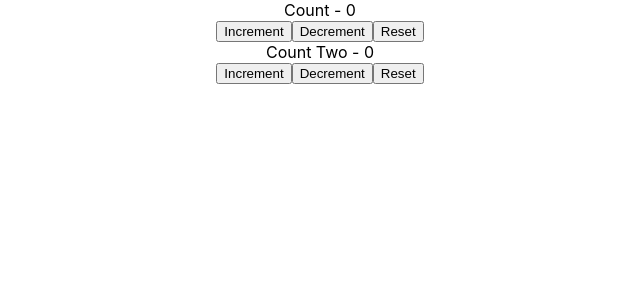
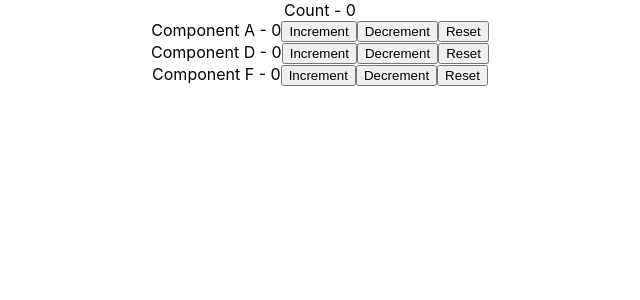
Before and after one commit to dzlatarov/ReactJSTutorial, a React (Create React App) app: page / in a window 1280 px wide. Shown: the top 300 px of the page, without its empty margins (320-960 px from the left). Built offline with nearby package versions, Linux system fonts and the light colour scheme.

Commit message:
using useReducer with useContext

```diff
--- a/src/App.js
+++ b/src/App.js
@@ -1,4 +1,4 @@
-import React, { Component } from 'react'
+import React, { Component, useReducer } from 'react'
 import logo from './logo.svg';
 import './App.css';
 import Greet from './components/Greet'
@@ -38,22 +38,41 @@ import HookArray from './hooks/HookArray';
 import HookMouse from './hooks/HookMouse';
 import MouseContainer from './hooks/MouseContainer';
 import DataFetching from './hooks/DataFetching';
-import ComponentC from './hooks/ComponentC';
 import UseReducerCounter from './hooks/UseReducerCounter';
 import UseReducerCounterComplex from './hooks/UseReducerCounterComplex';
 import UseReducerMultipleCounter from './hooks/UseReducerMultipleCounter';
+import ComponentA from './hooks/useReducerWithUseContext/ComponentA';
+import ComponentB from './hooks/useReducerWithUseContext/ComponentB';
+import ComponentC from './hooks/useReducerWithUseContext/ComponentC';
 
-export const UserContext = React.createContext()
-export const SkillContext = React.createContext()
+export const CountContext = React.createContext()
 
-class App extends Component {
-  render() {
-    return (
-      <div className="App">
-        <UseReducerMultipleCounter />
-      </div>
-    );
+const initialState = 0
+const reducer = (state, action) => {
+  switch (action) {
+    case 'increment':
+      return state + 1
+    case 'decrement':
+      return state - 1
+    case 'reset':
+      return initialState
+    default:
+      return state
   }
 }
 
+function App() {
+  const [count, dispatch] = useReducer(reducer, initialState)
+  return (
+    <CountContext.Provider value={{ countState: count, countDispatch: dispatch }}>
+      <div className="App">
+        Count - {count}
+        <ComponentA />
+        <ComponentB />
+        <ComponentC />
+      </div >
+    </CountContext.Provider>
+  )
+}
+
 export default App;
--- /dev/null
+++ b/src/hooks/useReducerWithUseContext/ComponentA.js
@@ -0,0 +1,16 @@
+import React, { useContext } from 'react'
+import { CountContext } from '../../App'
+
+function ComponentA() {
+    const countContext = useContext(CountContext)
+    return (
+        <div>
+            Component A - {countContext.countState}
+            <button onClick={() => countContext.countDispatch('increment')}>Increment</button>
+            <button onClick={() => countContext.countDispatch('decrement')}>Decrement</button>
+            <button onClick={() => countContext.countDispatch('reset')}>Reset</button>
+        </div>
+    )
+}
+
+export default ComponentA
--- /dev/null
+++ b/src/hooks/useReducerWithUseContext/ComponentB.js
@@ -0,0 +1,12 @@
+import React from 'react'
+import ComponentD from './ComponentD'
+
+function ComponentB() {
+    return (
+        <div>
+            <ComponentD />
+        </div>
+    )
+}
+
+export default ComponentB
--- /dev/null
+++ b/src/hooks/useReducerWithUseContext/ComponentC.js
@@ -0,0 +1,12 @@
+import React from 'react'
+import ComponentE from './ComponentE'
+
+function ComponentC() {
+    return (
+        <div>
+            <ComponentE />
+        </div>
+    )
+}
+
+export default ComponentC
--- /dev/null
+++ b/src/hooks/useReducerWithUseContext/ComponentD.js
@@ -0,0 +1,16 @@
+import React, { useContext } from 'react'
+import { CountContext } from '../../App'
+
+function ComponentD() {
+    const countContext = useContext(CountContext)
+    return (
+        <div>
+            Component D - {countContext.countState}
+            <button onClick={() => countContext.countDispatch('increment')}>Increment</button>
+            <button onClick={() => countContext.countDispatch('decrement')}>Decrement</button>
+            <button onClick={() => countContext.countDispatch('reset')}>Reset</button>
+        </div>
+    )
+}
+
+export default ComponentD
--- /dev/null
+++ b/src/hooks/useReducerWithUseContext/ComponentE.js
@@ -0,0 +1,12 @@
+import React from 'react'
+import ComponentF from './ComponentF'
+
+function ComponentE() {
+    return (
+        <div>
+            <ComponentF />
+        </div>
+    )
+}
+
+export default ComponentE
--- /dev/null
+++ b/src/hooks/useReducerWithUseContext/ComponentF.js
@@ -0,0 +1,16 @@
+import React, { useContext } from 'react'
+import { CountContext } from '../../App'
+
+function ComponentF() {
+    const countContext = useContext(CountContext)
+    return (
+        <div>
+            Component F - {countContext.countState}
+            <button onClick={() => countContext.countDispatch('increment')}>Increment</button>
+            <button onClick={() => countContext.countDispatch('decrement')}>Decrement</button>
+            <button onClick={() => countContext.countDispatch('reset')}>Reset</button>
+        </div>
+    )
+}
+
+export default ComponentF
```
